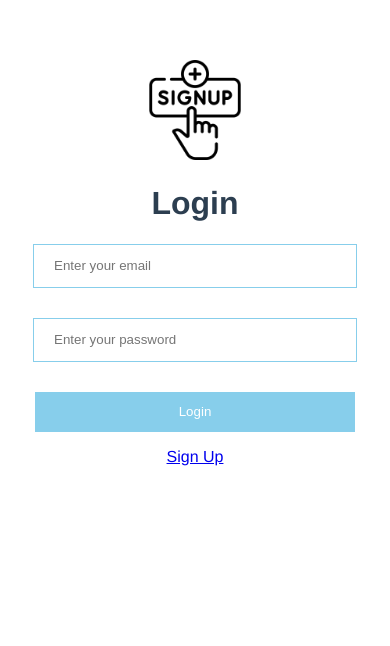
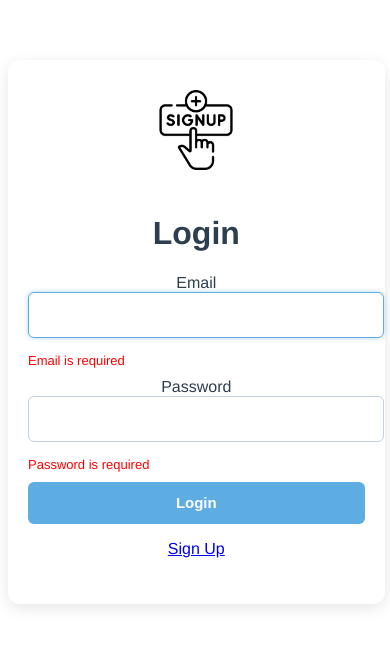
Before and after one commit to rony-almawla/frontendassessment, a Vue app in the folder login/: page /login in a window 390 px wide. Shown: the top 646 px of the page. Built offline with nearby package versions, Linux system fonts and the light colour scheme.

Commit message:
Implementing imrpovements and secure token handling

```diff
--- a/login/package.json
+++ b/login/package.json
@@ -9,9 +9,13 @@
   },
   "dependencies": {
     "axios": "^1.12.2",
+    "bcryptjs": "^3.0.2",
     "core-js": "^3.8.3",
+    "dompurify": "^3.3.0",
+    "vee-validate": "^4.15.1",
     "vue": "^3.2.13",
-    "vue-router": "^4.0.13"
+    "vue-router": "^4.0.13",
+    "yup": "^1.7.1"
   },
   "devDependencies": {
     "@babel/core": "^7.12.16",
--- a/login/src/components/Login.vue
+++ b/login/src/components/Login.vue
@@ -1,56 +1,33 @@
-<!-- <template>
-    <img class="logo" src="../assets/signup.png" />
-<h1>Login</h1>
-<div class="login">
-    <input type="text" v-model = "email"  placeholder="Enter your email"/>
-    <input type="password" v-model = "password"  placeholder="Enter your password"/>
-    <button v-on:click="login">Login</button>
-    <p>
-        <router-link to="sign-up">Sign Up</router-link>
-    </p>
-</div>
-</template>
-<script>
-import axios from 'axios'
-export default {
-    name:'LoginPage',
-    data() {
-        return {
-            email:'',
-            password:''
-        }
-    },
-    methods: {
-       async login()
-        {
-             let result = await axios.get(
-    `http://localhost:3000/users?email=${this.email.trim()}&password=${this.password.trim()}`
-)
+<template>
+  <div class="login">
+    <img class="logo" src="../assets/signup.png" alt="Logo" />
+    <h1>Login</h1>
+    <form @submit.prevent="onSubmit">
+      <label for="email">Email</label>
+      <input
+        id="email"
+        type="text"
+        v-model="email"
+        ref="emailInput"
+        autocomplete="username"
+      />
+      <span role="alert" class="error">{{ errors.email }}</span>
 
-            console.warn(result)
-              if(result.status == 200 && result.data.length>0){
+      <label for="password">Password</label>
+      <input
+        id="password"
+        type="password"
+        v-model="password"
+        autocomplete="current-password"
+      />
+      <span role="alert" class="error">{{ errors.password }}</span>
 
-            localStorage.setItem("user-info", JSON.stringify(result.data[0]));
-            this.$router.push({name: 'HomePage'})
-           }
-        }
-    },
-    mounted() {
-        let user = localStorage.getItem('user-info')
-        if(user){
-            this.$router.push({name:'HomePage'})
-        }
-    }
-}
-</script> -->
+      <button type="submit" :disabled="loading" :aria-busy="loading">
+        <span v-if="loading">Logging in...</span>
+        <span v-else>Login</span>
+      </button>
+    </form>
 
-<template>
-  <img class="logo" src="../assets/signup.png" />
-  <h1>Login</h1>
-  <div class="login">
-    <input type="text" v-model="email" placeholder="Enter your email" />
-    <input type="password" v-model="password" placeholder="Enter your password" />
-    <button @click="login">Login</button>
     <p>
       <router-link :to="{ name: 'SignUp' }">Sign Up</router-link>
     </p>
@@ -58,46 +35,147 @@ export default {
 </template>
 
 <script>
+import { ref, onMounted } from 'vue'
 import axios from 'axios'
+import bcrypt from 'bcryptjs'
+import DOMPurify from 'dompurify'
+import { useForm } from 'vee-validate'
+import * as yup from 'yup'
 
 export default {
   name: 'LoginPage',
-  data() {
-    return {
-      email: '',
-      password: ''
-    }
-  },
-  mounted() {
-    // redirect if already logged in
-    const user = localStorage.getItem('user-info')
-    if (user) this.$router.push({ name: 'HomePage' })
-  },
-  methods: {
-    async login() {
+  setup() {
+    const email = ref('')
+    const password = ref('')
+    const loading = ref(false)
+    const emailInput = ref(null)
+
+    // Validation schema
+    const schema = yup.object({
+      email: yup.string().required('Email is required').email('Invalid email'),
+      password: yup
+        .string()
+        .required('Password is required')
+        .min(8, 'Password must be at least 8 characters')
+    })
+
+    const { handleSubmit, errors } = useForm({ validationSchema: schema })
+
+    onMounted(() => {
+      emailInput.value.focus()
+      const token = localStorage.getItem('jwt-token')
+      if (token) {
+        const payload = JSON.parse(atob(token))
+        if (Date.now() < payload.exp) {
+          window.location.href = '/'
+        } else {
+          localStorage.removeItem('jwt-token')
+          localStorage.removeItem('user-info')
+        }
+      }
+    })
+
+    const onSubmit = handleSubmit(async () => {
+      loading.value = true
       try {
-        const response = await axios.get("http://localhost:3000/users")
-        console.log("All users:", response.data)
+        const safeEmail = DOMPurify.sanitize(email.value)
+        const safePassword = DOMPurify.sanitize(password.value)
 
-        // find matching user
-        const user = response.data.find(u =>
-          u.email.toLowerCase() === this.email.trim().toLowerCase() &&
-          u.password === this.password.trim()
+        const response = await axios.get('http://localhost:3000/users')
+        const user = response.data.find(
+          u =>
+            u.email.toLowerCase() === safeEmail.toLowerCase() &&
+            bcrypt.compareSync(safePassword, u.password)
         )
 
-        console.log("Matched user:", user)
-
         if (user) {
-          localStorage.setItem("user-info", JSON.stringify(user))
-          this.$router.push({ name: 'HomePage' })
+          const token = btoa(
+            JSON.stringify({ email: user.email, exp: Date.now() + 3600000 })
+          )
+          localStorage.setItem('jwt-token', token)
+          localStorage.setItem('user-info', JSON.stringify(user))
+          window.location.href = '/'
         } else {
-          alert("Invalid email or password")
+          alert('Invalid email or password')
         }
       } catch (err) {
-        console.error("Login error:", err)
-        alert("Could not connect to server")
+        console.error(err)
+        alert('Login failed')
+      } finally {
+        loading.value = false
       }
-    }
+    })
+
+    return { email, password, loading, emailInput, errors, onSubmit }
   }
 }
 </script>
+
+<style scoped>
+.login {
+  background-color: #fff;
+  padding: 40px 30px;
+  max-width: 400px;
+  margin: 60px auto;
+  border-radius: 12px;
+  box-shadow: 0 4px 15px rgba(0, 0, 0, 0.1);
+  text-align: center;
+}
+
+.logo {
+  width: 80px;
+  margin-bottom: 20px;
+}
+
+.login input {
+  width: 100%;
+  height: 45px;
+  margin-bottom: 15px;
+  padding-left: 15px;
+  border: 1px solid #c3cfe2;
+  border-radius: 6px;
+  font-size: 16px;
+}
+
+.login input:focus {
+  outline: none;
+  border-color: #5dade2;
+  box-shadow: 0 0 5px rgba(93, 173, 226, 0.5);
+}
+
+.login button {
+  width: 100%;
+  height: 45px;
+  background-color: #5dade2;
+  color: #fff;
+  border: none;
+  border-radius: 6px;
+  cursor: pointer;
+  font-weight: 600;
+}
+
+.login button:disabled {
+  background-color: #a9cce3;
+  cursor: not-allowed;
+}
+
+.error {
+  color: red;
+  font-size: 13px;
+  display: block;
+  text-align: left;
+  margin-bottom: 10px;
+}
+
+@media (max-width: 600px) {
+  .login {
+    width: 90%;
+    padding: 30px 20px;
+  }
+  .login input,
+  .login button {
+    height: 42px;
+    font-size: 15px;
+  }
+}
+</style>
--- a/login/src/components/SignUp.vue
+++ b/login/src/components/SignUp.vue
@@ -1,107 +1,170 @@
-<!-- <template>
-    <img class="logo" src="../assets/signup.png" />
-<h1>Sign Up</h1>
-<div class="register">
-    <input type="text" v-model = "name" placeholder="Enter your name"/>
-    <input type="text" v-model = "email"  placeholder="Enter your email"/>
-    <input type="password" v-model = "password"  placeholder="Enter your password"/>
-    <button v-on:click = "signUp">Sign Up</button>
-    <p>
-        <router-link to="login">Login</router-link>
-    </p>
-</div>
-</template>
+<template>
+  <div class="register">
+    <h1>Sign Up</h1>
+    <form @submit.prevent="onSubmit">
+      <label for="name">Name</label>
+      <input id="name" v-model="name" />
+      <span class="error">{{ nameError }}</span>
 
-<script>
-import axios from 'axios';
-export default {
-    name: 'SignUp',
-    data() {
-        return {
-            name: '',
-            email: '',
-            password: ''
-        };
-    },
-    methods: {
-        async signUp() {
-           let result = await axios.post("http://localhost:3000/users",{
-                email : this.email,
-                name : this.name,
-                password : this.password
-           });
-           console.warn(result);
-           if(result.status == 201){
+      <label for="email">Email</label>
+      <input id="email" v-model="email" />
+      <span class="error">{{ emailError }}</span>
 
-            localStorage.setItem("user-info", JSON.stringify(result.data));
-            this.$router.push({name: 'HomePage'})
-           }
+      <label for="password">Password</label>
+      <input id="password" type="password" v-model="password" />
+      <span class="error">{{ passwordError }}</span>
 
-        }
-    },
-    mounted() {
-        let user = localStorage.getItem('user-info')
-        if(user){
-            this.$router.push({name:'HomePage'})
-        }
-    }
-}
-
-</script>
- -->
-
- <template>
-  <img class="logo" src="../assets/signup.png" />
-  <h1>Sign Up</h1>
-  <div class="register">
-    <input type="text" v-model="name" placeholder="Enter your name" />
-    <input type="text" v-model="email" placeholder="Enter your email" />
-    <input type="password" v-model="password" placeholder="Enter your password" />
-    <button @click="signUp">Sign Up</button>
-    <p>
+      <button type="submit" :disabled="loading">
+        <span v-if="loading">Signing up...</span>
+        <span v-else>Sign Up</span>
+      </button>
+    </form>
+        <p style="margin-top: 15px">
+      Already have an account?
       <router-link :to="{ name: 'LoginPage' }">Login</router-link>
     </p>
   </div>
 </template>
 
 <script>
+import { ref } from 'vue'
+import { useForm, useField } from 'vee-validate'
+import * as yup from 'yup'
 import axios from 'axios'
+import bcrypt from 'bcryptjs'
+import DOMPurify from 'dompurify'
 
 export default {
-  name: 'SignUp',
-  data() {
+  name: 'SignUpPage',
+  setup() {
+    const loading = ref(false)
+
+    const schema = yup.object({
+      name: yup.string().required('Name is required'),
+      email: yup.string().required('Email is required').email('Invalid email'),
+      password: yup.string().required('Password is required').min(8, 'Password must be at least 8 characters')
+    })
+
+    // Initialize form
+    const { handleSubmit } = useForm({ validationSchema: schema })
+
+    // Initialize fields
+    const { value: name, errorMessage: nameError } = useField('name')
+    const { value: email, errorMessage: emailError } = useField('email')
+    const { value: password, errorMessage: passwordError } = useField('password')
+
+    // Submit handler
+    const onSubmit = handleSubmit(async () => {
+      loading.value = true
+      try {
+        const safeName = DOMPurify.sanitize(name.value)
+        const safeEmail = DOMPurify.sanitize(email.value)
+        const safePassword = DOMPurify.sanitize(password.value)
+
+        const hashedPassword = bcrypt.hashSync(safePassword, 10)
+
+        const response = await axios.post('http://localhost:3000/users', {
+          name: safeName,
+          email: safeEmail,
+          password: hashedPassword
+        })
+
+        localStorage.setItem('jwt-token', btoa(JSON.stringify({ email: safeEmail, exp: Date.now() + 3600000 })))
+        localStorage.setItem('user-info', JSON.stringify(response.data))
+
+        window.location.href = '/'
+      } catch (err) {
+        console.error('Sign up failed:', err)
+        alert('Sign up failed. Check console.')
+      } finally {
+        loading.value = false
+      }
+    })
+
     return {
-      name: '',
-      email: '',
-      password: ''
-    }
-  },
-  mounted() {
-    // redirect if already logged in
-    const user = localStorage.getItem('user-info')
-    if (user) this.$router.push({ name: 'HomePage' })
-  },
-  methods: {
-    async signUp() {
-      try {
-        // create a new user object
-        const newUser = {
-          name: this.name.trim(),
-          email: this.email.trim().toLowerCase(),
-          password: this.password.trim()
-        }
-
-        const response = await axios.post("http://localhost:3000/users", newUser)
-        console.log("User created:", response.data)
-
-        // store created user in localStorage
-        localStorage.setItem("user-info", JSON.stringify(response.data))
-        this.$router.push({ name: 'HomePage' })
-      } catch (err) {
-        console.error("SignUp error:", err)
-        alert("Could not create user")
-      }
+      name,
+      email,
+      password,
+      nameError,
+      emailError,
+      passwordError,
+      loading,
+      onSubmit
     }
   }
 }
 </script>
+
+<style scoped>
+/* keep your original styles here */
+</style>
+
+
+<style scoped>
+.register {
+  background-color: #fff;
+  padding: 40px 30px;
+  max-width: 400px;
+  margin: 60px auto;
+  border-radius: 12px;
+  box-shadow: 0 4px 15px rgba(0, 0, 0, 0.1);
+  text-align: center;
+}
+
+.logo {
+  width: 80px;
+  margin-bottom: 20px;
+}
+
+.register input {
+  width: 100%;
+  height: 45px;
+  margin-bottom: 15px;
+  padding-left: 15px;
+  border: 1px solid #c3cfe2;
+  border-radius: 6px;
+  font-size: 16px;
+}
+
+.register input:focus {
+  outline: none;
+  border-color: #5dade2;
+  box-shadow: 0 0 5px rgba(93, 173, 226, 0.5);
+}
+
+.register button {
+  width: 100%;
+  height: 45px;
+  background-color: #5dade2;
+  color: #fff;
+  border: none;
+  border-radius: 6px;
+  cursor: pointer;
+  font-weight: 600;
+}
+
+.register button:disabled {
+  background-color: #a9cce3;
+  cursor: not-allowed;
+}
+
+.error {
+  color: red;
+  font-size: 13px;
+  display: block;
+  text-align: left;
+  margin-bottom: 10px;
+}
+
+@media (max-width: 600px) {
+  .register {
+    width: 90%;
+    padding: 30px 20px;
+  }
+  .register input,
+  .register button {
+    height: 42px;
+    font-size: 15px;
+  }
+}
+</style>
```
Also changed, not shown: login/src/components/HomePage.vue (+16 -8 lines), login/src/main.js (+4 -4 lines), login/src/routers.js (+12 -20 lines), 1 other file (tests, documents, lock files or other folders).
